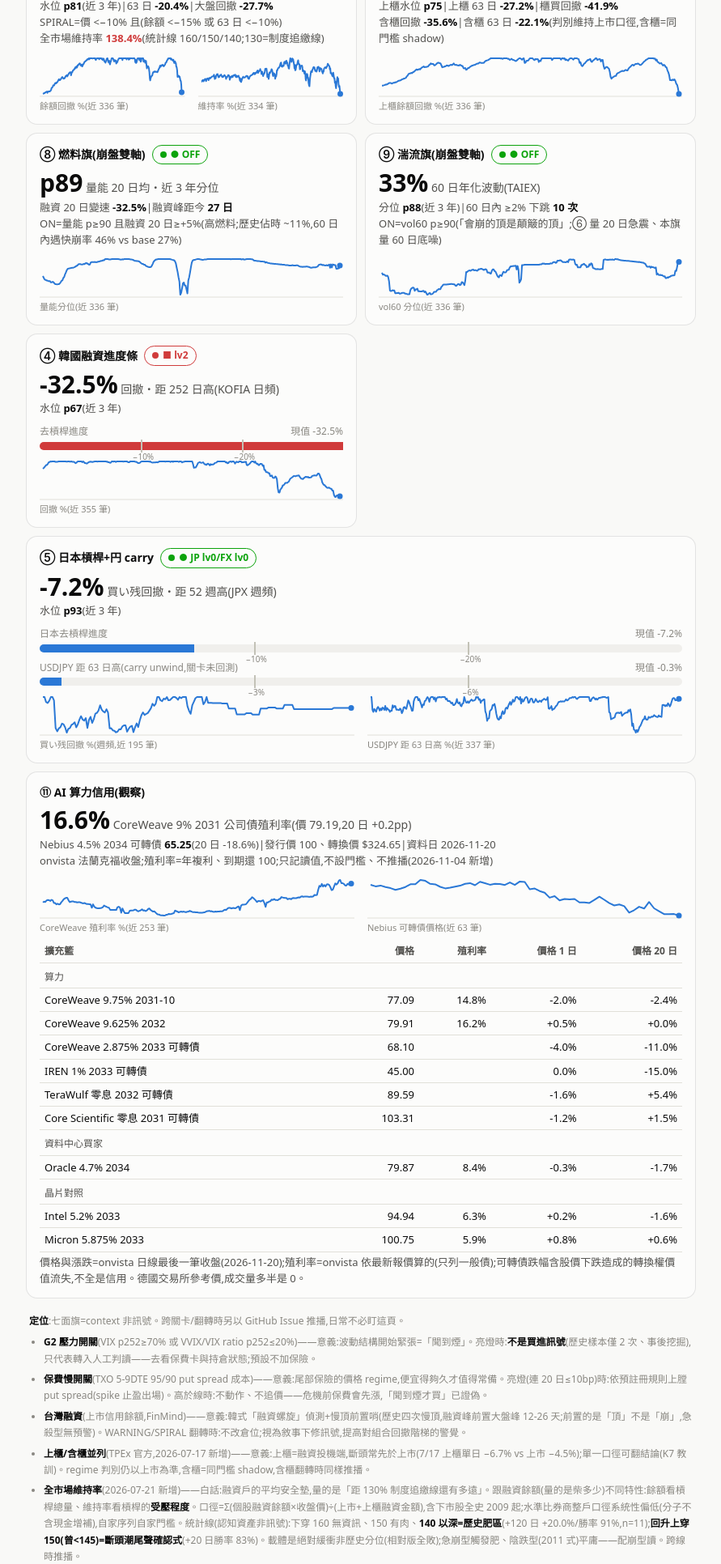
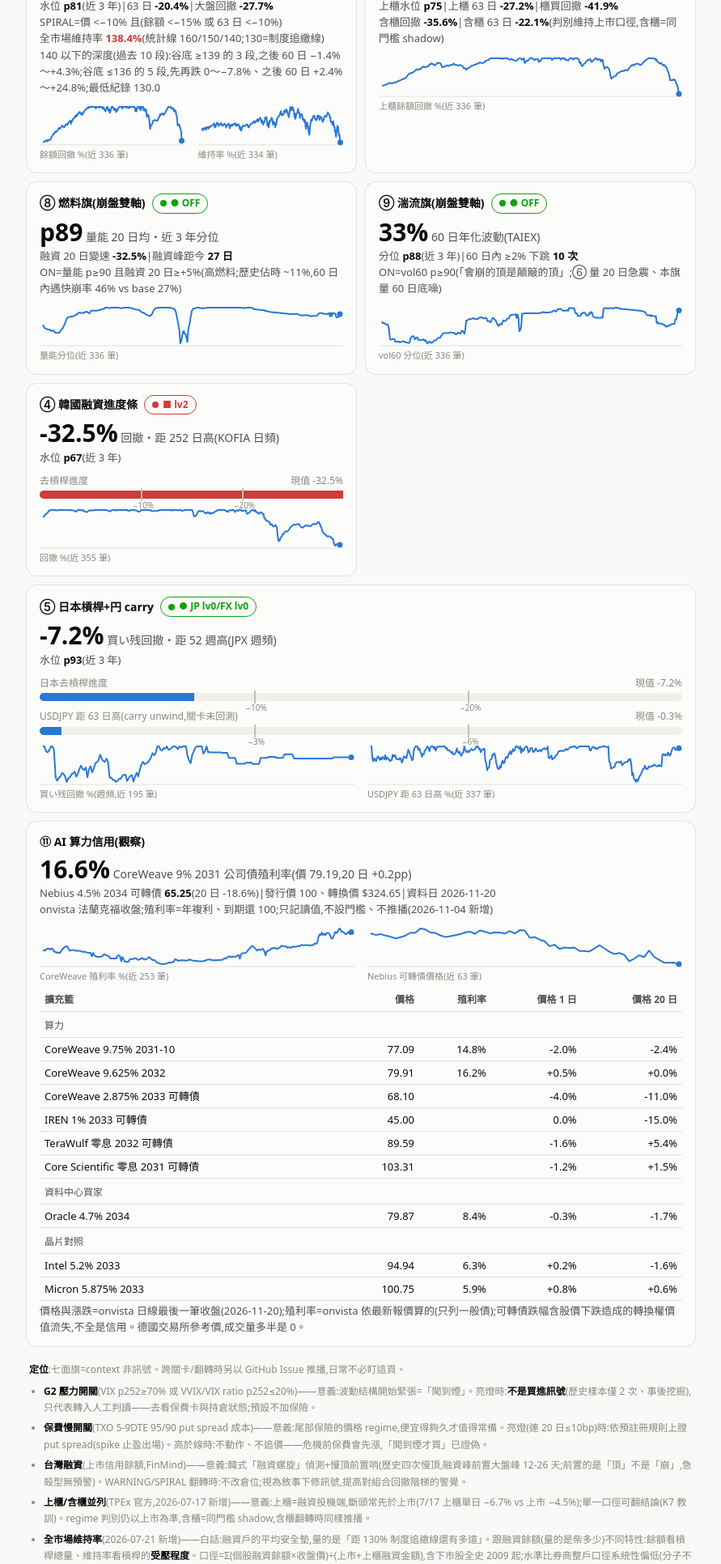
Before and after one commit to MinaseShou/runic-monitor, a plain HTML site: page index.html in a window 1280 px wide. Shown: the part 628-2560 px from the top of the page at 81% size, without its empty margins (194-1085 px from the left). Drawn offline with Linux system fonts and the light colour scheme.

Commit message:
page: add depth-below-140 context to the maintenance ratio card
Co-Authored-By: Claude Fable 5.2 <noreply@anthropic.com>

```diff
--- a/index.html
+++ b/index.html
@@ -87,7 +87,7 @@ footer b{color:var(--ink)}
     <li><b>保費慢開關</b>(TXO 5-9DTE 95/90 put spread 成本)——意義:尾部保險的價格 regime,便宜得夠久才值得常備。亮燈(連 20 日≤10bp)時:依預註冊規則上膛 put spread(spike 止盈出場)。高於線時:不動作、不追價——危機前保費會先漲,「聞到煙才買」已證偽。</li>
     <li><b>台灣融資</b>(上市信用餘額,FinMind)——意義:韓式「融資螺旋」偵測+慢頂前置哨(歷史四次慢頂,融資峰前置大盤峰 12-26 天;前置的是「頂」不是「崩」,急殺型無預警)。WARNING/SPIRAL 翻轉時:不改倉位;視為敘事下修訊號,提高對組合回撤階梯的警覺。</li>
     <li><b>上櫃/含櫃並列</b>(TPEx 官方,2026-07-17 新增)——意義:上櫃=融資投機端,斷頭常先於上市(7/17 上櫃單日 −6.7% vs 上市 −4.5%);單一口徑可翻結論(K7 教訓)。regime 判別仍以上市為準,含櫃=同門檻 shadow,含櫃翻轉時同樣推播。</li>
-    <li><b>全市場維持率</b>(2026-07-21 新增)——白話:融資戶的平均安全墊,量的是「距 130% 制度追繳線還有多遠」。跟融資餘額(量的是柴多少)不同特性:餘額看槓桿總量、維持率看槓桿的<b>受壓程度</b>。口徑=Σ(個股融資餘額×收盤價)÷(上市+上櫃融資金額),含下市股全史 2009 起;水準比券商整戶口徑系統性偏低(分子不含現金增補),自家序列自家門檻。統計線(認知資產非訊號):下穿 160 無資訊、150 有肉、<b>140 以深=歷史肥區</b>(+120 日 +20.0%/勝率 91%,n=11);<b>回升上穿 150(曾&lt;145)=斷頭潮尾聲確認式</b>(+20 日勝率 83%)。載體是絕對緩衝非歷史分位(相對版全敗);急崩型觸發肥、陰跌型(2011 式)平庸——配崩型讀。跨線時推播。</li>
+    <li><b>全市場維持率</b>(2026-07-21 新增)——白話:融資戶的平均安全墊,量的是「距 130% 制度追繳線還有多遠」。跟融資餘額(量的是柴多少)不同特性:餘額看槓桿總量、維持率看槓桿的<b>受壓程度</b>。口徑=Σ(個股融資餘額×收盤價)÷(上市+上櫃融資金額),含下市股全史 2009 起;水準比券商整戶口徑系統性偏低(分子不含現金增補),自家序列自家門檻。統計線(認知資產非訊號):下穿 160 無資訊、150 有肉、<b>140 以深=歷史肥區</b>(+120 日 +20.0%/勝率 91%,n=11);<b>回升上穿 150(曾&lt;145)=斷頭潮尾聲確認式</b>(+20 日勝率 83%)。載體是絕對緩衝非歷史分位(相對版全敗);急崩型觸發肥、陰跌型(2011 式)平庸——配崩型讀。<b>140 以下的深度</b>(2009 起 10 段,一段=跌破 140 到回到 150 以上):谷底 ≥139 的 3 段,穿線後指數再跌 0～−1.8%、之後 60 日 −1.4%～+4.3%;谷底 ≤136 的 5 段,穿線後指數再跌 0～−7.8%、之後 60 日 +2.4%～+24.8%。段數少,只當描述;最低紀錄 130.0(2025-04-09),130 以下沒有樣本。跨線時推播。</li>
     <li><b>台指 RV 壓力旗</b>(TAIEX 日線,2026-07-17 新增)——意義:G2 用美系 VIX,對亞洲/半導體引爆的壓力結構性遲鈍(2026-07-17 首次 miss);本旗直接量台指自身實現波動+單日振幅。lv 升級時:與 G2 並讀;關卡未回測,僅 context。</li>
     <li><b>VXN</b>(CBOE,2026-07-17 新增)——意義:科技系隱含 vol=美系口徑內離台股 beta 最近的一支;亮=科技端壓力已進美股定價,可先於 VIX 綜合口徑。p252≥70% 亮一次推播;僅 context。</li>
     <li><b>燃料旗</b>(2026-07-21 新增,崩盤研究 Phase 1/3)——白話:會崩的頂,現場是「人聲鼎沸+槓桿全滿」——量能燒到近三年最熱一檔、融資餘額創高創到價格峰旁邊。技術:27 年 35 件快崩首腿,量能分位 AUC 0.774/0.698(雙對照)、「融資峰距今」中位 0 天 vs 沒崩的頂 47 天(全案最 robust 特徵)。亮燈時:<b>不是賣出訊號</b>(高燃料 89% 的日子 60 日內也沒崩、歷史五輪預警系統全數判死),只代表市場處於「衝擊轉化為快崩」的高脆弱狀態——中小型外生衝擊打在高燃料上 3/3 全崩、打在低燃料上 2/20(Fisher p=0.006)。誠實 caveat:與「牛市後期」共同因子難分離,是描述不是機制。</li>
@@ -226,7 +226,7 @@ function render(){
   <div class="card">
     <div class="flag"><span class="name">③ 台灣融資 regime</span>${badge(tws, L.margin||'UNKNOWN')}</div>
     <div class="hero">${pct(L.margin_bal_dd)}<small> 餘額回撤(距 252 日高)${L.margin_date ? '・資料日 '+L.margin_date : ''}</small></div>
-    <div class="sub">水位 <b>${L.margin_lvl_pct==null?'—':'p'+Math.round(L.margin_lvl_pct*100)}</b>(近 3 年)|63 日 <b>${pct(L.margin_chg63)}</b>|大盤回撤 <b>${pct(L.margin_px_dd)}</b><br>SPIRAL=價 &lt;−10% 且(餘額 &lt;−15% 或 63 日 &lt;−10%)<br>全市場維持率 <b style="color:${L.maint==null?'inherit':L.maint<140?'var(--critical)':L.maint<150?'var(--serious)':L.maint<160?'var(--warn)':'var(--good)'}">${L.maint==null?'—':L.maint.toFixed(1)+'%'}</b>(統計線 160/150/140;130=制度追繳線)</div>
+    <div class="sub">水位 <b>${L.margin_lvl_pct==null?'—':'p'+Math.round(L.margin_lvl_pct*100)}</b>(近 3 年)|63 日 <b>${pct(L.margin_chg63)}</b>|大盤回撤 <b>${pct(L.margin_px_dd)}</b><br>SPIRAL=價 &lt;−10% 且(餘額 &lt;−15% 或 63 日 &lt;−10%)<br>全市場維持率 <b style="color:${L.maint==null?'inherit':L.maint<140?'var(--critical)':L.maint<150?'var(--serious)':L.maint<160?'var(--warn)':'var(--good)'}">${L.maint==null?'—':L.maint.toFixed(1)+'%'}</b>(統計線 160/150/140;130=制度追繳線)${L.maint!=null&&L.maint<140?'<br>140 以下的深度(過去 10 段):谷底 ≥139 的 3 段,之後 60 日 −1.4%～+4.3%;谷底 ≤136 的 5 段,先再跌 0～−7.8%、之後 60 日 +2.4%～+24.8%;最低紀錄 130.0':''}</div>
     <div style="display:grid;gap:0 16px;grid-template-columns:1fr 1fr">
       <div class="spark" id="sp_tw"><svg></svg><div class="tip"></div><div class="cap">餘額回撤 %(近 ${hp('margin_bal_dd').length} 筆)</div></div>
       <div class="spark" id="sp_maint"><svg></svg><div class="tip"></div><div class="cap">維持率 %(近 ${hp('maint').length} 筆)</div></div>
```
